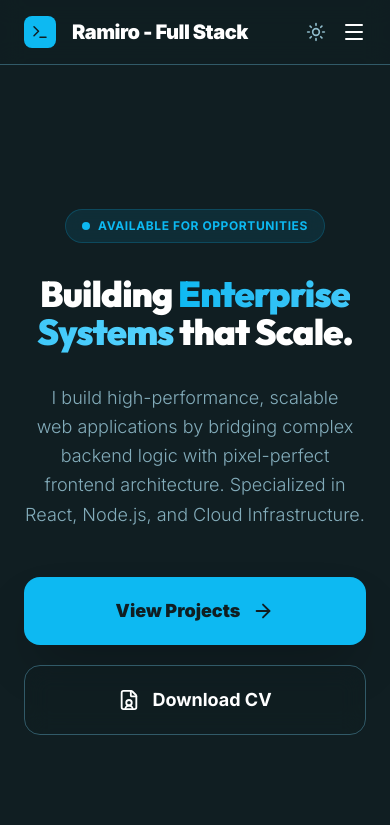
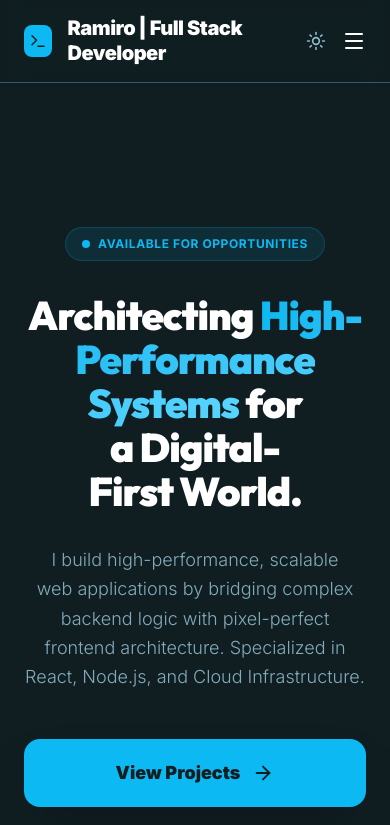
Before and after one commit to NickRami/my-portfolio, a React (Vite) app: page / in a window 390 px wide. Shown: the top 825 px of the page. Built offline with nearby package versions, Linux system fonts and the light colour scheme.

Commit message:
style(navbar): update brand text to includes full role description

```diff
--- a/src/components/Contact.tsx
+++ b/src/components/Contact.tsx
@@ -5,8 +5,8 @@ export default function Contact() {
   const { t } = useApp();
 
   return (
-    <section id="contact" className="py-16 md:py-24 overflow-hidden">
-      <div className="max-w-[1400px] mx-auto px-6 md:px-20 relative">
+    <section id="contact" className="section-padding overflow-hidden">
+      <div className="container-responsive relative">
         {/* Background Decorative Glow */}
         <div className="absolute -top-24 -right-24 size-[500px] bg-primary/5 blur-[120px] rounded-full -z-10" />
 
@@ -23,7 +23,7 @@ export default function Contact() {
               {t('contact.status')}
             </div>
 
-            <h2 className="text-4xl md:text-7xl font-black tracking-tight leading-tight text-balance">
+            <h2 className="text-fluid-h2 font-black tracking-tight leading-tight text-balance">
               {t('contact.title')} <br />
               <span className="text-transparent bg-clip-text bg-gradient-to-r from-primary to-[#57d4ff]">
                 {t('contact.subtitle')}
--- a/src/components/Experience.tsx
+++ b/src/components/Experience.tsx
@@ -57,7 +57,7 @@ export default function Experience() {
             <div className={`absolute left-[13px] top-1.5 size-4 rounded-full border-4 border-background z-10 transition-all duration-300 ${index === 0 ? 'bg-primary ring-4 ring-primary/20 scale-125' : 'bg-border group-hover:bg-primary'}`}></div>
 
             {/* Experience Card */}
-            <div className="bg-card border border-border p-5 rounded-xl hover:border-primary/50 transition-all shadow-sm">
+            <div className="bg-card border border-border p-6 rounded-3xl hover:border-primary/50 transition-all shadow-sm">
               <div className="flex flex-col sm:flex-row justify-between items-start mb-2 gap-2">
                 <div>
                   <h3 className="text-foreground text-lg font-bold">{exp.role}</h3>
--- a/src/components/Hero.tsx
+++ b/src/components/Hero.tsx
@@ -47,7 +47,7 @@ export default function Hero() {
       {/* Background Ambience */}
       <div className="absolute top-0 right-0 w-[800px] h-[800px] bg-primary/5 blur-[120px] rounded-full -z-10 opacity-30 pointer-events-none" />
 
-      <div className="max-w-[1400px] mx-auto px-6 md:px-20 w-full py-16 lg:py-0">
+      <div className="container-responsive w-full py-16 lg:py-0">
         <div className="flex flex-col lg:flex-row items-center justify-between gap-16 lg:gap-24 mb-16 lg:mb-24">
 
           {/* LEFT CONTENT: Text & CTA */}
@@ -71,7 +71,7 @@ export default function Hero() {
                 {t('contact.status')}
               </motion.div>
 
-              <h1 className="font-display text-4xl sm:text-5xl md:text-6xl lg:text-7xl font-black tracking-tight leading-[1.05] text-balance text-foreground">
+              <h1 className="font-display text-fluid-h1 font-black tracking-tight text-balance text-foreground">
                 {t('hero.title.start')} <span className="text-transparent bg-clip-text bg-gradient-to-r from-primary via-[#57d4ff] to-primary bg-[length:200%_auto] animate-gradient-flow">{t('hero.title.highlight')}</span> {t('hero.title.end')}
               </h1>
 
--- a/src/components/Navbar.tsx
+++ b/src/components/Navbar.tsx
@@ -24,13 +24,13 @@ export default function Navbar() {
   return (
     <>
       <header className="sticky top-0 z-50 w-full border-b border-border bg-background/80 backdrop-blur-md">
-        <div className="max-w-[1400px] mx-auto px-6 md:px-20 py-4 flex items-center justify-between">
+        <div className="container-responsive py-4 flex items-center justify-between">
           <Link to="/" className="flex items-center gap-4 group">
             <div className="size-8 bg-primary rounded-lg flex items-center justify-center transition-transform group-hover:rotate-12">
               <Terminal size={18} className="text-background" />
             </div>
             <h2 className="text-foreground text-xl font-black leading-tight tracking-tight">
-              Ramiro - Full Stack
+              Ramiro | Full Stack Developer
             </h2>
           </Link>
 
--- a/src/context/AppContext.tsx
+++ b/src/context/AppContext.tsx
@@ -49,9 +49,9 @@ const translations = {
     'hero.layer.core': 'Core Engine',
     'hero.stats.uptime': 'Uptime',
     'hero.stats.latency': 'Latency',
-    'hero.title.start': 'Building ',
-    'hero.title.highlight': 'Enterprise Systems',
-    'hero.title.end': ' that Scale.',
+    'hero.title.start': 'Architecting ',
+    'hero.title.highlight': 'High-Performance Systems',
+    'hero.title.end': ' for a Digital-First World.',
     'hero.cta.work': 'View Projects',
     'hero.cta.resume': 'Download CV',
 
@@ -180,9 +180,9 @@ const translations = {
     'hero.features.scale.sub': 'Crecimiento Elástico',
     'hero.features.security': 'Ingeniería de Seguridad',
     'hero.features.security.sub': 'Defensa Proactiva',
-    'hero.title.start': 'Creando ',
-    'hero.title.highlight': 'Sistemas Empresariales',
-    'hero.title.end': ' Escalables.',
+    'hero.title.start': 'Diseñando ',
+    'hero.title.highlight': 'Arquitecturas Digitales',
+    'hero.title.end': ' de Siguiente Generación.',
     'hero.cta.work': 'Ver Proyectos',
     'hero.cta.resume': 'Descargar CV',
 
--- a/src/index.css
+++ b/src/index.css
@@ -127,6 +127,71 @@ body {
 
   .text-muted-label {
     color: var(--text-muted);
+  }
+
+  /* Professional Mobile-First Container (Max 1280px) */
+  .container-responsive {
+    width: 100%;
+    margin-left: auto;
+    margin-right: auto;
+    max-width: 1280px;
+    /* Desktop Standard */
+    padding-left: 1.5rem;
+    /* px-6 (24px) - Mobile */
+    padding-right: 1.5rem;
+  }
+
+  @media (min-width: 768px) {
+    .container-responsive {
+      padding-left: 3rem;
+      /* px-12 (48px) - Tablet */
+      padding-right: 3rem;
+    }
+  }
+
+  @media (min-width: 1280px) {
+    .container-responsive {
+      padding-left: 5rem;
+      /* px-20 (80px) - Desktop */
+      padding-right: 5rem;
+    }
+  }
+
+  /* Fluid Typography Scale (Clamp) */
+  .text-fluid-h1 {
+    font-size: clamp(2.5rem, 5vw + 1rem, 4.5rem);
+    line-height: 1.1;
+  }
+
+  .text-fluid-h2 {
+    font-size: clamp(2rem, 4vw + 1rem, 3.75rem);
+    line-height: 1.1;
+  }
+
+  .text-fluid-h3 {
+    font-size: clamp(1.5rem, 3vw + 1rem, 2.5rem);
+    line-height: 1.2;
+  }
+
+  .text-fluid-body {
+    font-size: clamp(1rem, 1vw + 0.8rem, 1.125rem);
+    /* 16px to 18px */
+    line-height: 1.6;
+  }
+
+  /* Consistent Section Spacing */
+  .section-padding {
+    padding-top: 5rem;
+    /* py-20 (80px) - Mobile */
+    padding-bottom: 5rem;
+  }
+
+  @media (min-width: 768px) {
+    .section-padding {
+      padding-top: 7rem;
+      /* py-28 (112px) - Desktop */
+      padding-bottom: 7rem;
+    }
   }
 
   .mouse-follower {
--- a/src/pages/Home.tsx
+++ b/src/pages/Home.tsx
@@ -37,11 +37,11 @@ export default function Home() {
       <Hero />
 
       {/* Unified Journey Section */}
-      <section id="skills" className="py-16 md:py-24 relative overflow-hidden">
+      <section id="skills" className="section-padding relative overflow-hidden">
         {/* Subtle Background Glow for this section */}
         <div className="absolute top-1/2 left-1/2 -translate-x-1/2 -translate-y-1/2 w-[600px] h-[600px] bg-primary/5 blur-[120px] rounded-full -z-10 pointer-events-none" />
 
-        <div className="max-w-[1400px] mx-auto px-6 md:px-20">
+        <div className="container-responsive">
           <div className="mb-12 text-center md:text-left">
             <motion.div
               initial={{ opacity: 0, y: 20 }}
@@ -53,7 +53,7 @@ export default function Home() {
                 <span className="w-8 h-px bg-primary/30"></span>
                 Professional Roadmap
               </div>
-              <h2 className="text-foreground text-4xl md:text-5xl lg:text-7xl font-black leading-[1.1] tracking-tight">
+              <h2 className="text-foreground text-fluid-h2 font-black leading-[1.1] tracking-tight">
                 {t('home.journey.title')}
               </h2>
               <p className="text-muted-foreground text-lg md:text-xl font-normal max-w-3xl leading-relaxed mx-auto md:mx-0">
```
Also changed, not shown: src/components/About.tsx (+5 -5 lines), src/components/ProjectsPreview.tsx (+4 -4 lines), src/components/Skills.tsx (+6 -6 lines).
